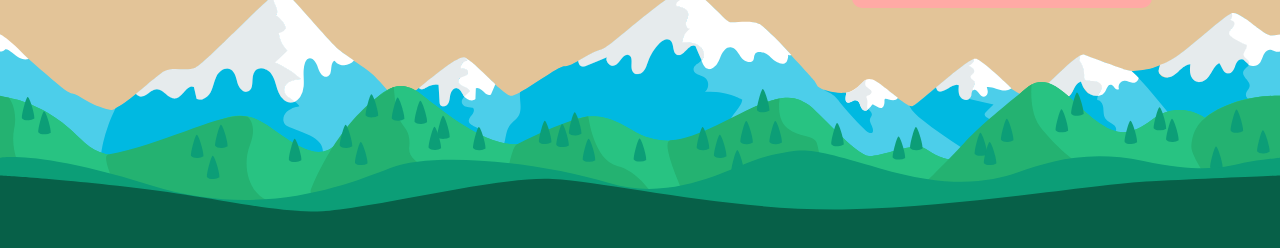
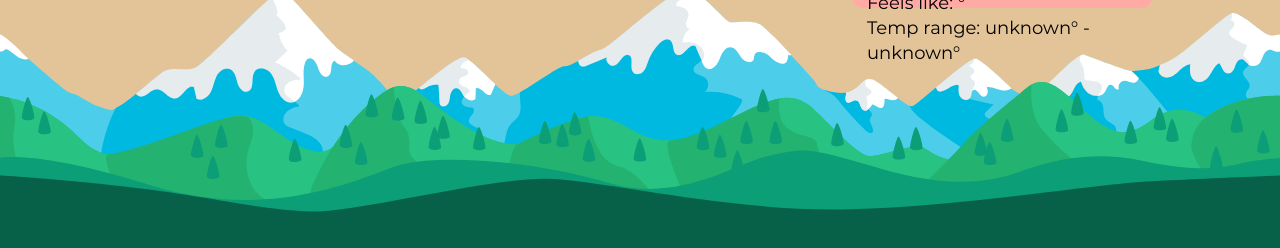
Before and after one commit to BunnyPi04/weather-start-up-page, a browser extension: page index.html in a window 1280 px wide. Shown: the part 552-800 px from the top of the page. Drawn offline with Linux system fonts and the light colour scheme; no server answers.

Commit message:
update for new chrome version

```diff
--- a/css/style.css
+++ b/css/style.css
@@ -1,3 +1,10 @@
+@font-face {
+    font-family: 'Montserrat';
+    src: url('../fonts/Montserrat-Regular.ttf') format('truetype');
+    font-weight: normal;
+    font-style: normal;
+}
+
 body {
     margin: 0;
     padding: 0;
--- a/index.html
+++ b/index.html
@@ -4,7 +4,6 @@
     <meta charset="utf-8">
     <script src="js/jquery-3.4.1.min.js"></script>
     <script src="js/moment.js"></script>
-    <link href="fonts/Montserrat-Regular.ttf?family=Montserrat" rel="stylesheet">
     <link rel="stylesheet" href="css/style.css">
     <title>Moon</title>
 </head>
```
Also changed, not shown: manifest.json, 1 other file.
